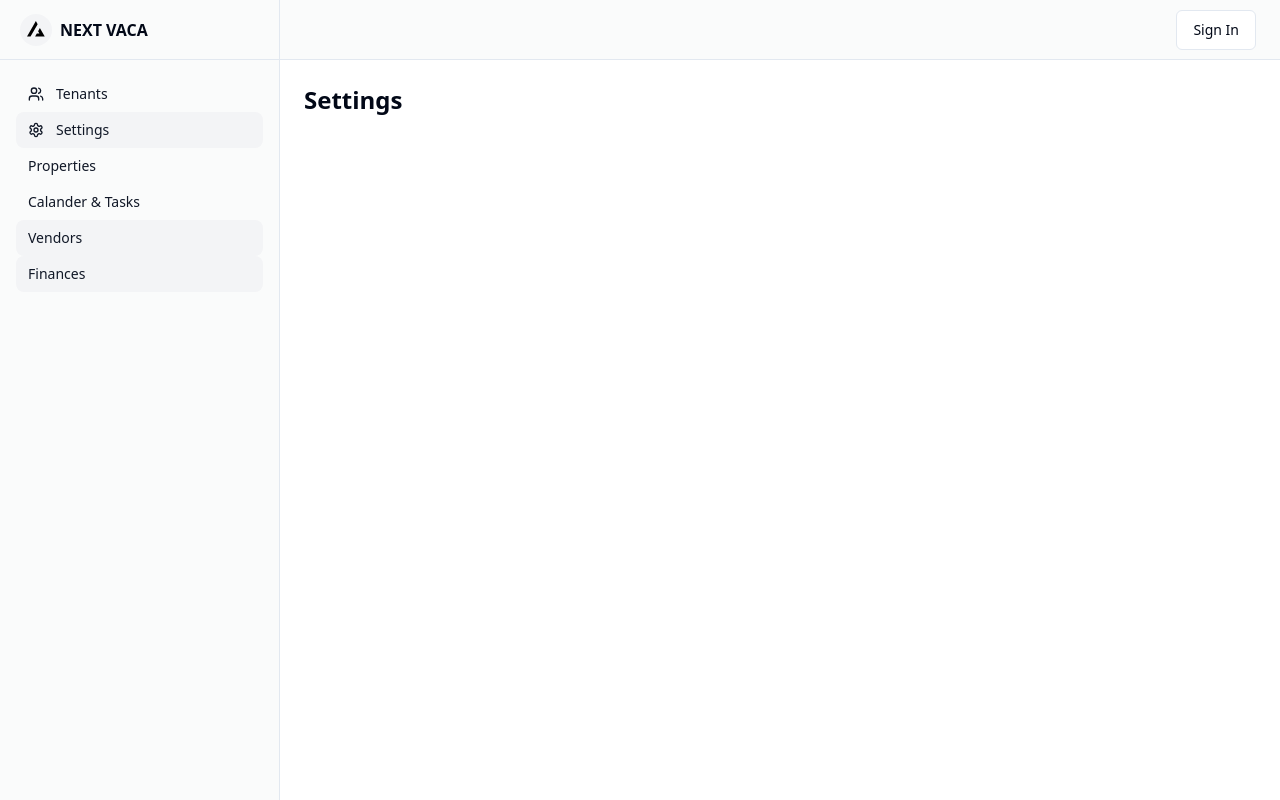
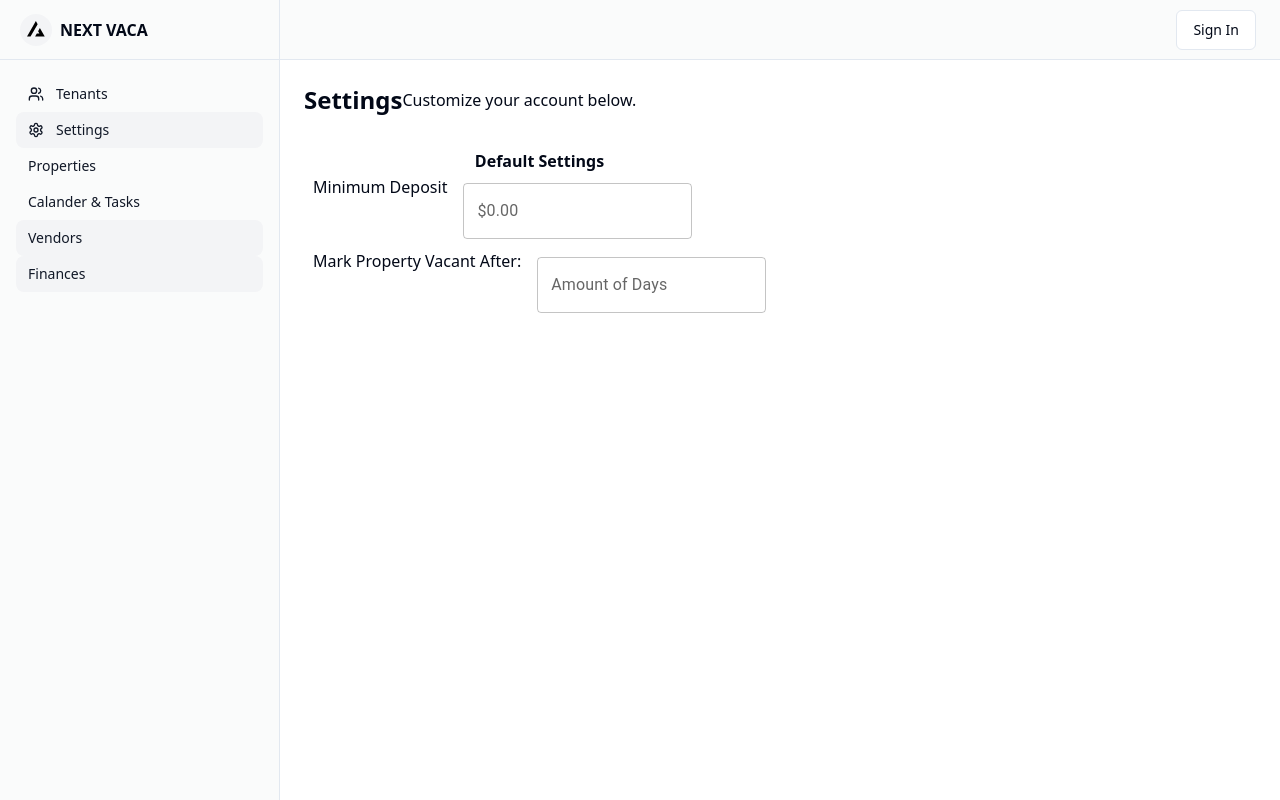
Before and after one commit to adamn1225/ssta, a Next.js app: page /settings in a window 1280 px wide. Built offline with nearby package versions, Linux system fonts and the light colour scheme; no server answers.

Commit message:
settings page

```diff
--- a/app/settings/page.tsx
+++ b/app/settings/page.tsx
@@ -1,8 +1,53 @@
+import Box from '@mui/material/Box';
+import TextField from '@mui/material/TextField';
+
 export default async function SettingsPage() {
   return (
     <main className="flex flex-1 flex-col gap-4 p-4 md:gap-8 md:p-6">
       <div className="flex items-center">
         <h1 className="font-semibold text-lg md:text-2xl">Settings</h1>
+        <p>Customize your account below.</p>
+      </div>
+      <div className="flex items-start">
+      <table>
+  <thead>
+    <tr>
+      <th>Default Settings</th>
+    </tr>
+   </thead>
+   <tbody>
+     <tr>
+       <td>
+       <Box
+      component="form"
+      sx={{
+        '& > :not(style)': { m: 1, width: '25ch' },
+      }}
+      noValidate
+      autoComplete="off"
+    >
+    <label>Minimum Deposit</label>
+    <TextField id="outlined-basic" label="$0.00" variant="outlined" />
+    </Box>
+       </td>
+     </tr>
+     <tr>
+      <td>
+      <Box
+      component="form"
+      sx={{
+        '& > :not(style)': { m: 1, width: '25ch' },
+      }}
+      noValidate
+      autoComplete="off"
+    >
+    <label>Mark Property Vacant After:</label>
+    <TextField id="outlined-basic" label="Amount of Days" variant="outlined" />
+    </Box>
+      </td>
+     </tr>
+  </tbody>
+</table>
       </div>
     </main>
   );
```
